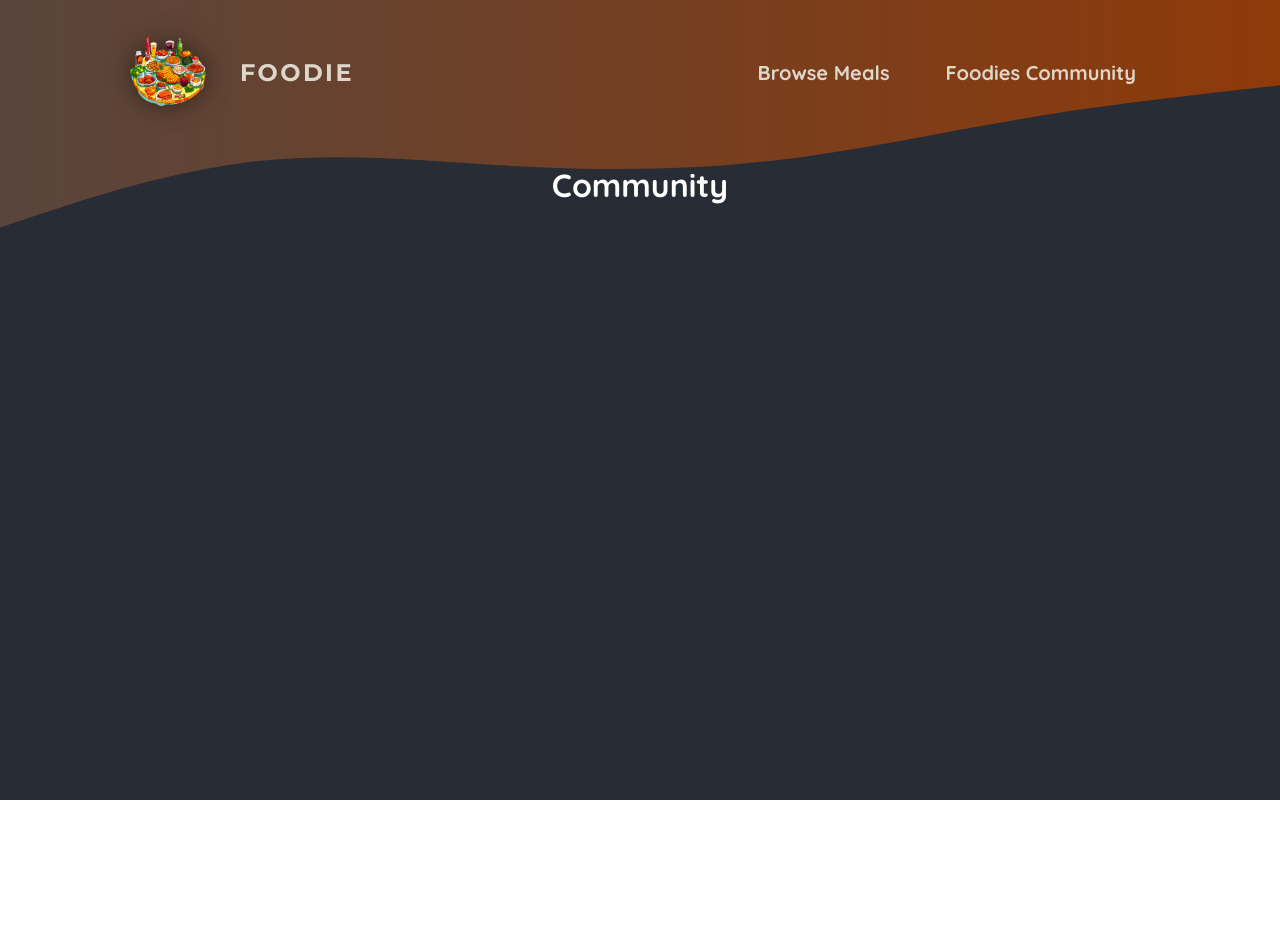
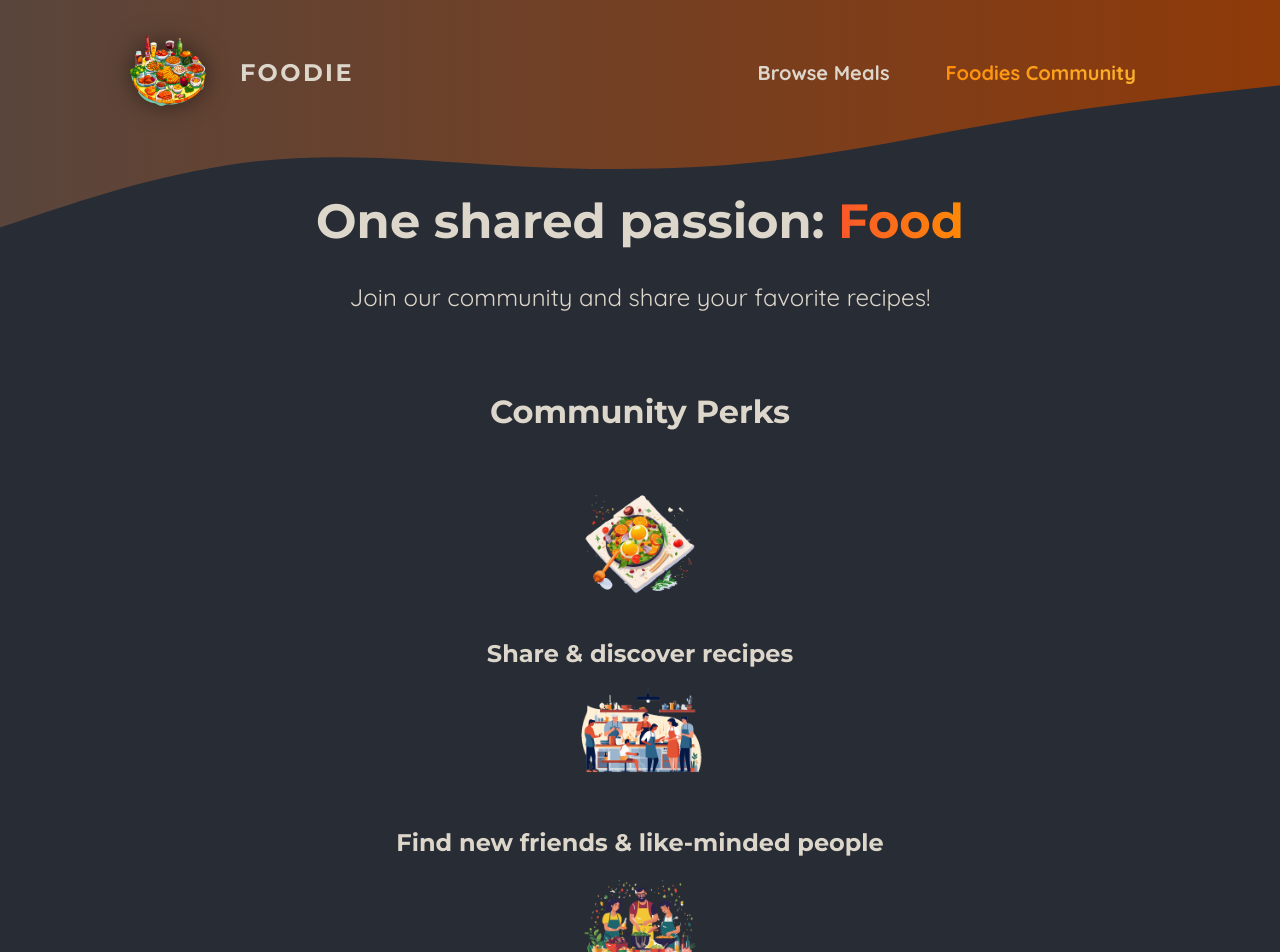
Before and after one commit to shaikat17/foodie-nextJS, a Next.js app: page /community in a window 1280 px wide. Shown: the top 952 px of the page. Before the commit the page ends 800 px from the top, so only its background shows below. Built offline with nearby package versions, Linux system fonts and the light colour scheme.

Commit message:
Community page design completed.

```diff
--- a/app/community/page.js
+++ b/app/community/page.js
@@ -1,7 +1,40 @@
+import Image from "next/image";
+
+import mealIcon from "@/assets/icons/meal.png";
+import communityIcon from "@/assets/icons/community.png";
+import eventsIcon from "@/assets/icons/events.png";
+import classes from './page.module.css'
+
 export default function CommunityPage() {
-    return (
-        <main>
-            <h1 style={{ color: 'white', textAlign: 'center' }}>Community</h1>
-        </main>
-    );
+  return (
+    <>
+      <header className={classes.header}>
+        <h1>
+          One shared passion: <span className={classes.highlight}>Food</span>
+        </h1>
+        <p>Join our community and share your favorite recipes!</p>
+      </header>
+      <main className={classes.main}>
+        <h2>Community Perks</h2>
+
+        <ul className={classes.perks}>
+          <li>
+            <Image src={mealIcon} alt="A delicious meal" />
+            <p>Share & discover recipes</p>
+          </li>
+          <li>
+            <Image src={communityIcon} alt="A crowd of people, cooking" />
+            <p>Find new friends & like-minded people</p>
+          </li>
+          <li>
+            <Image
+              src={eventsIcon}
+              alt="A crowd of people at a cooking event"
+            />
+            <p>Participate in exclusive events</p>
+          </li>
+        </ul>
+      </main>
+    </>
+  );
 }
--- /dev/null
+++ b/app/community/page.module.css
@@ -0,0 +1,61 @@
+.header {
+    gap: 3rem;
+    margin: 3rem auto 5rem auto;
+    width: 90%;
+    max-width: 75rem;
+    color: #ddd6cb;
+    font-size: 1.5rem;
+    text-align: center;
+  }
+
+  .header h1 {
+    font-family: 'Montserrat', sans-serif;
+  }
+
+  .highlight {
+    background: linear-gradient(90deg, #f9572a, #ff8a05);
+    background-clip: text;
+    -webkit-background-clip: text;
+    -webkit-text-fill-color: transparent;
+  }
+
+  .main {
+    width: 90%;
+    max-width: 40rem;
+    margin: 0 auto;
+    text-align: center;
+  }
+
+  .main h2 {
+    font-family: 'Montserrat', sans-serif;
+    font-size: 2rem;
+    margin-bottom: 3rem;
+    color: #ddd6cb;
+  }
+
+  .perks {
+    list-style: none;
+    margin: 3rem 0;
+    padding: 0;
+  }
+
+  .perks li {
+    display: flex;
+    flex-direction: column;
+    align-items: center;
+    gap: 2rem;
+  }
+
+  .perks img {
+    width: 8rem;
+    height: 8rem;
+    object-fit: contain;
+  }
+
+  .perks p {
+    font-family: 'Montserrat', sans-serif;
+    font-size: 1.5rem;
+    font-weight: bold;
+    margin: 0;
+    color: #ddd6cb;
+  }
--- a/components/main-header/main-header.js
+++ b/components/main-header/main-header.js
@@ -5,8 +5,10 @@
 // css
 import Styles from "./main-header.module.css";
 import MainHeaderBackground from "./main-header-background";
+import { NavLink } from "./nav-links";
 
 export default function MainHeader() {
+
   return (
       <>
           <MainHeaderBackground />
@@ -19,10 +21,10 @@
       <nav className={Styles.nav}>
         <ul>
           <li>
-            <Link href="/meals">Browse Meals</Link>
+            <NavLink href="/meals">Browse Meals</NavLink>
           </li>
           <li>
-            <Link href="/community">Foodies Community</Link>
+            <NavLink href="/community">Foodies Community</NavLink>
           </li>
         </ul>
       </nav>
--- a/components/main-header/main-header.module.css
+++ b/components/main-header/main-header.module.css
@@ -21,29 +21,7 @@
     font-size: 1.25rem;
   }
 
-  .nav a {
-    text-decoration: none;
-    color: #ddd6cb;
-    font-weight: bold;
-    padding: 0.5rem 1rem;
-    border-radius: 0.5rem;
-  }
 
-  .nav a:hover,
-  .nav a:active {
-    background: linear-gradient(90deg, #ff8a05, #f9b331);
-    background-clip: text;
-    -webkit-background-clip: text;
-    -webkit-text-fill-color: transparent;
-    text-shadow: 0 0 18px rgba(248, 190, 42, 0.8);
-  }
-
-  .active {
-    background: linear-gradient(90deg, #ff8a05, #f9b331);
-    background-clip: text;
-    -webkit-background-clip: text;
-    -webkit-text-fill-color: transparent;
-  }
 
   .logo {
     display: flex;
--- /dev/null
+++ b/components/main-header/nav-links.js
@@ -0,0 +1,14 @@
+"use client";
+
+import Link from "next/link";
+import { usePathname } from "next/navigation";
+import classes from './nav-links.module.css'
+
+export const NavLink = ({ href, children }) => {
+  const path = usePathname();
+  return (
+    <Link href={href} className={path.startsWith(href) ? `${classes.link} ${classes.active}` : `${classes.link}`}>
+      {children}
+    </Link>
+  );
+};
--- /dev/null
+++ b/components/main-header/nav-links.module.css
@@ -0,0 +1,24 @@
+.link {
+    text-decoration: none;
+    color: #ddd6cb;
+    font-weight: bold;
+    padding: 0.5rem 1rem;
+    border-radius: 0.5rem;
+  }
+
+  .link:hover,
+  .link:active {
+    background: linear-gradient(90deg, #ff8a05, #f9b331);
+    background-clip: text;
+    -webkit-background-clip: text;
+    -webkit-text-fill-color: transparent;
+    text-shadow: 0 0 18px rgba(248, 190, 42, 0.8);
+  }
+
+
+.active {
+  background: linear-gradient(90deg, #ff8a05, #f9b331);
+  background-clip: text;
+  -webkit-background-clip: text;
+  -webkit-text-fill-color: transparent;
+}
```
